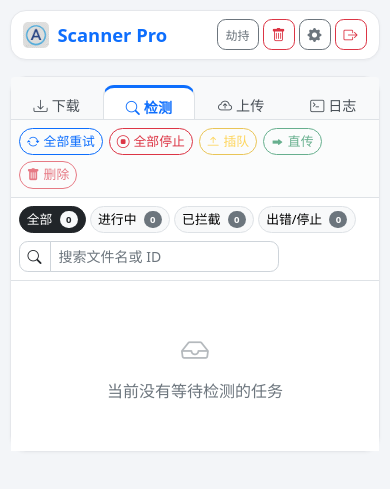
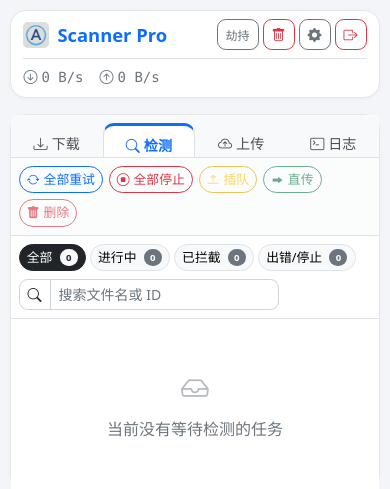
Before and after one commit to jiemo9527/Video-ASR-Ad-Cleaner, a Flask app: page / in a window 390 px wide. Shown: the top 489 px of the page. Run offline with Flask 3, Linux system fonts and the light colour scheme; a user stored in the database is signed in; data that the repository does not hold is empty.

Commit message:
show total download and upload speed on mobile header
Co-Authored-By: Claude Opus 5.5 <noreply@anthropic.com>
Claude-Session: https://claude.ai/code/session_01U8A8ghdaMDbmcR7uNabVz3

```diff
--- a/templates/index.html
+++ b/templates/index.html
@@ -136,6 +136,12 @@
                 <a href="/settings_page" class="btn btn-sm btn-outline-secondary" title="设置"><i class="bi bi-gear-fill"></i><span class="d-none d-lg-inline ms-1">设置</span></a>
                 <a href="/logout" class="btn btn-sm btn-outline-danger" title="退出登录"><i class="bi bi-box-arrow-right"></i></a>
             </div>
+        </div>
+
+        <!-- 手机端：总网速（标签栏放不下速度徽章） -->
+        <div class="d-md-none d-flex gap-3 border-top mt-2 pt-2 small font-monospace">
+            <span :class="aria2Stats.downloadSpeed > 0 ? 'text-success fw-bold' : 'text-muted'" title="Aria2 总下载速度"><i class="bi bi-arrow-down-circle me-1"></i>[[ formatAria2DownloadSpeed() ]]</span>
+            <span :class="activeUploadCount > 0 ? 'text-primary fw-bold' : 'text-muted'" title="Scanner 总上传速度"><i class="bi bi-arrow-up-circle me-1"></i>[[ formatUploadSpeed() ]]</span>
         </div>
 
         <!-- 劫持：手机端展开面板 -->
```
Also changed, not shown: AGENTS.md (+1 -1 lines).
